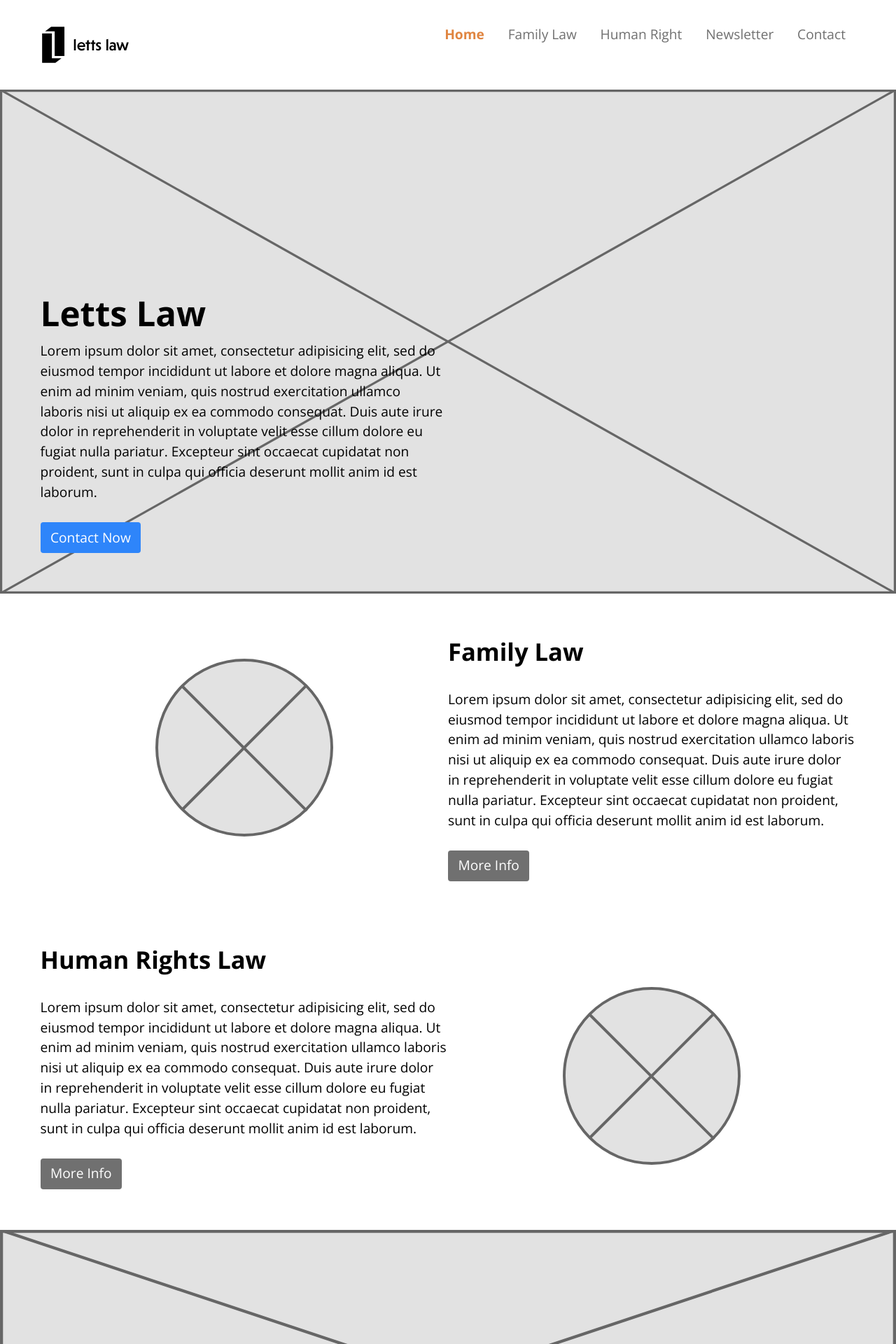
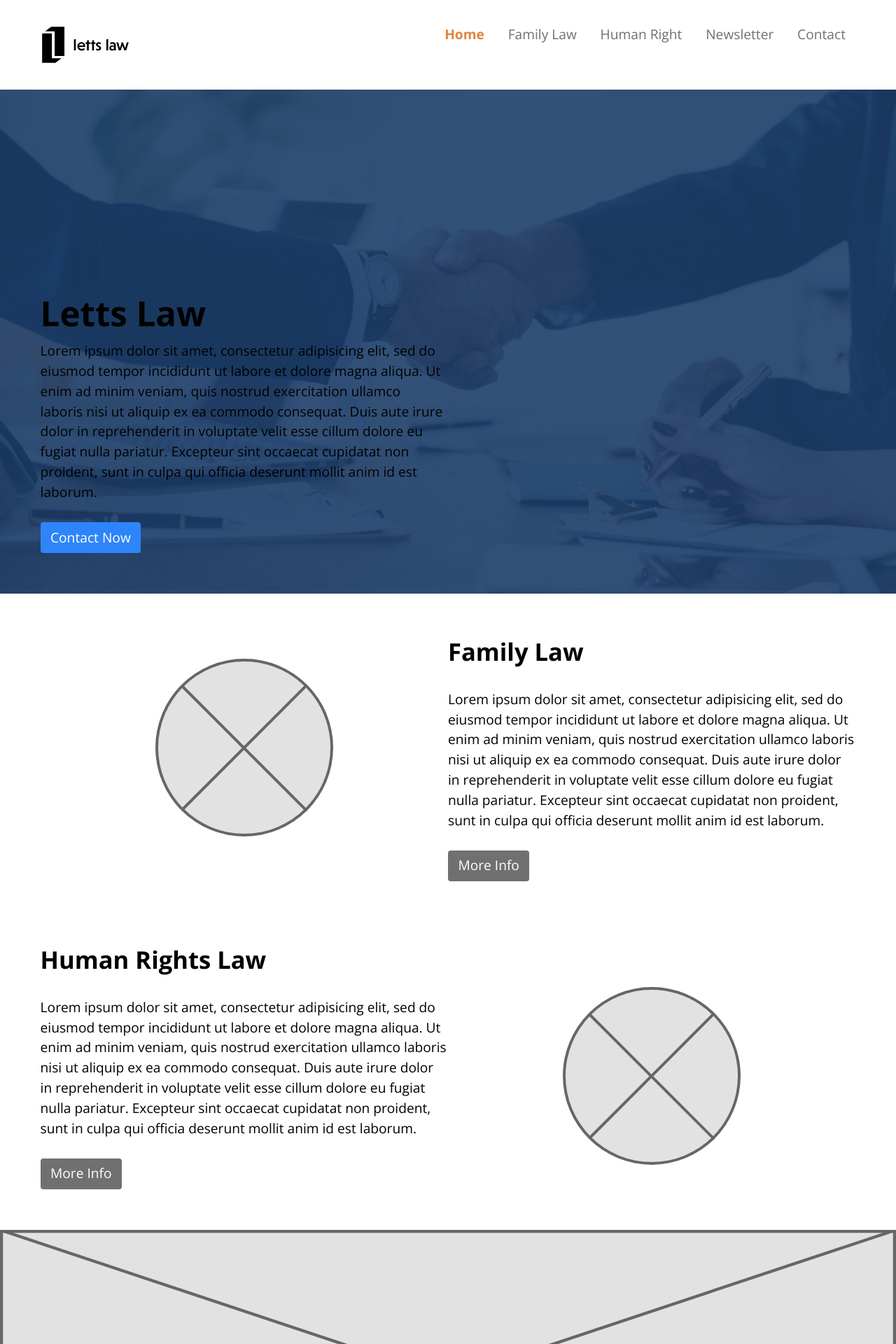
Before and after one commit to Ten-3/letts-law, a Jekyll site: the page built from index.html, in a window 1280 px wide. Shown: the top 1920 px of the page at 70% size. Built offline with Jekyll 4.4.1, drawn with Linux system fonts in a browser that asks for light colours; Markdown is read by kramdown in place of the engine named in the settings.

Commit message:
Add banner image

```diff
--- a/_includes/head-navigation.html
+++ b/_includes/head-navigation.html
@@ -2,6 +2,6 @@
   <li class="gutter-1-2"><a href="{{site.baseurl}}/index.html" {% if page.url  =='/' %} class="current" {% endif %}>Home</a></li>
   <li class="gutter-1-2"><a href="{{site.baseurl}}/family-law/" {% if page.url == '/family-law/' %} class="current" {% endif %}>Family Law</a></li>
   <li class="gutter-1-2"><a href="{{site.baseurl}}/human-rights/" {% if page.url == '/human-rights/' %} class="current" {% endif %}>Human Right</a></li>
-  <li class="gutter-1-2"><a href="{{site.baseurl}}/newsletter/">Newsletter</a></li>
+  <li class="gutter-1-2"><a href="{{site.baseurl}}/newsletter/" {% if page.url == '/newsletter/' %} class="current" {% endif %}>Newsletter</a></li>
   <li class="gutter-1-2"><a href="{{site.baseurl}}/contact/" {% if page.url == '/contact/' %} class="current" {% endif %}>Contact</a></li>
 </ul>
--- a/css/main.css
+++ b/css/main.css
@@ -32,7 +32,7 @@ footer {
 
 /*banner css  --adjust the min-height later--*/
 .home-banner {
-  background-image: url("../images/placeholder-16by9.svg");
+  background-image: url("../images/banner-01.jpg");
   background-position: center;
   background-repeat: no-repeat;
   background-size: cover;
```
Also changed, not shown: images/banner-01.jpg (added).
